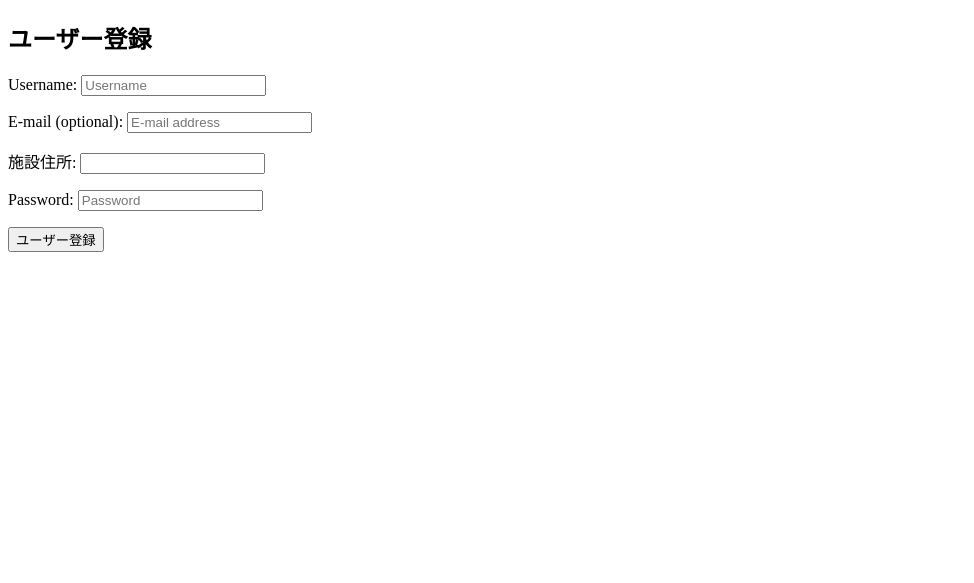
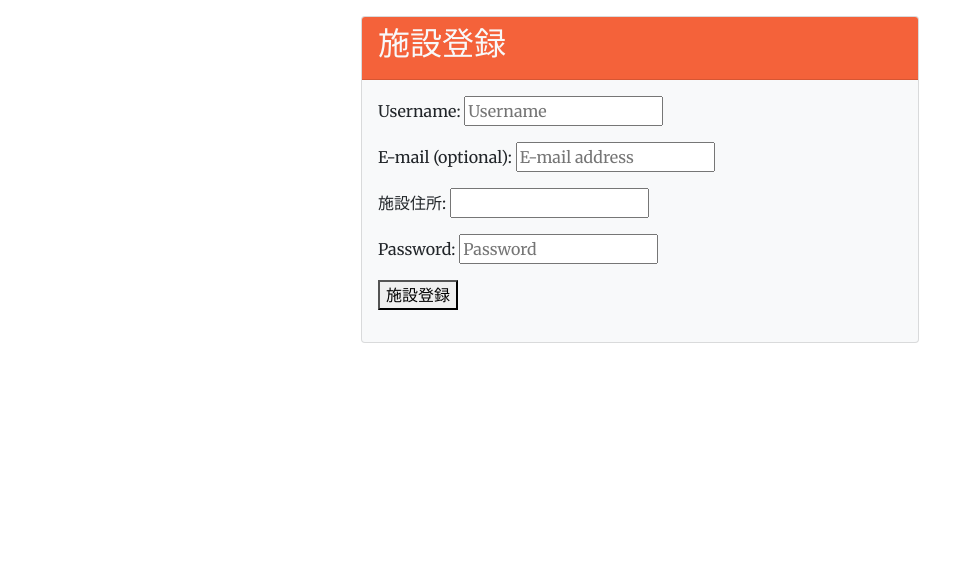
Before and after one commit to odd-socks/grad2021_groupE, a Django app: page /accounts/signup/ in a window 1280 px wide. Shown: the top 583 px of the page, without its empty margins (0-974 px from the left). Before the commit the page ends 252 px from the top, so only its background shows below. Run offline with Django 3.2, Linux system fonts and the light colour scheme; some libraries are stand-ins or nearby versions.

Commit message:
css適用（未完成）

```diff
--- a/accounts/templates/account/logout.html
+++ b/accounts/templates/account/logout.html
@@ -1,4 +1,5 @@
 <!-- 施設ログアウト -->
+{% extends 'certification/base.html' %}
 
 <!-- コンテンツ -->
 {% block content %}
@@ -7,14 +8,14 @@
     <div class='card mt-3 mb-3 bg-light'>
       <!-- カードヘッダー -->
       <div class='card-header bg-primary text-light'>
-        <h4>Log out</h4>
+        <h2>Log out</h2>
       </div>
       <!-- カードボディー -->
       <div class='card-body'>
         <p>ログアウトしました。</p>
         <p>ご利用ありがとうございました。</p>
         <hr class='mt-2 mb-2'>
-        <p><a href="{% url 'map:facility_login' %}">もう一度ログインする</a></p>
+        <p><a href="{% url 'login' %}">もう一度ログインする</a></p>
       </div>
     </div>
   </div>
--- a/accounts/templates/account/signup.html
+++ b/accounts/templates/account/signup.html
@@ -1,10 +1,25 @@
-<!-- 施設ユーザー登録 -->
-<!doctype html>
+<!-- 施設登録 -->
+
+{% extends 'certification/base.html' %}
+
 {% block content %}
-<h2>ユーザー登録</h2>
-<form method="post">
-    {% csrf_token %}
-    {{ form.as_p }}
-    <p><a href="{% url 'login' %}"><button type="submit">ユーザー登録</button></a></p>
-</form>
+<div class="container">
+    <div class="col-md-6 offset-md-3">
+        <div class="card mt-3 mb-3 bg-light">
+            <!-- カードヘッダー -->
+            <div class="card-header bg-primary text-light">
+                <h2>施設登録</h2>
+            </div>
+            <!-- カードボディー -->
+            <div class="card-body">
+                <!-- ここに処理を記述 -->
+                <form method="post">
+                    {% csrf_token %}
+                    {{ form.as_p }}
+                    <p><a href="{% url 'login' %}"><button type="submit">施設登録</button></a></p>
+                </form>
+            </div>
+        </div>
+    </div>
+</div>
 {% endblock %}
--- a/certification/templates/certification/base.html
+++ b/certification/templates/certification/base.html
@@ -52,11 +52,11 @@
     {% block content %}{% endblock %}
 
     <!-- Footer -->
-    <footer class="bg-light py-5">
+    <!-- <footer class="bg-light py-5">
         <div class="container px-4 px-lg-5">
           <div class="small text-center text-muted">Copyright &copy; 2021 - Company Name</div>
         </div>
-    </footer>
+    </footer> -->
 
     <!-- Bootstrap core JS-->
     <script src="https://cdn.jsdelivr.net/npm/bootstrap@5.1.3/dist/js/bootstrap.bundle.min.js"></script>
```
Also changed, not shown: accounts/templates/account/login.html (+20 -9 lines).
